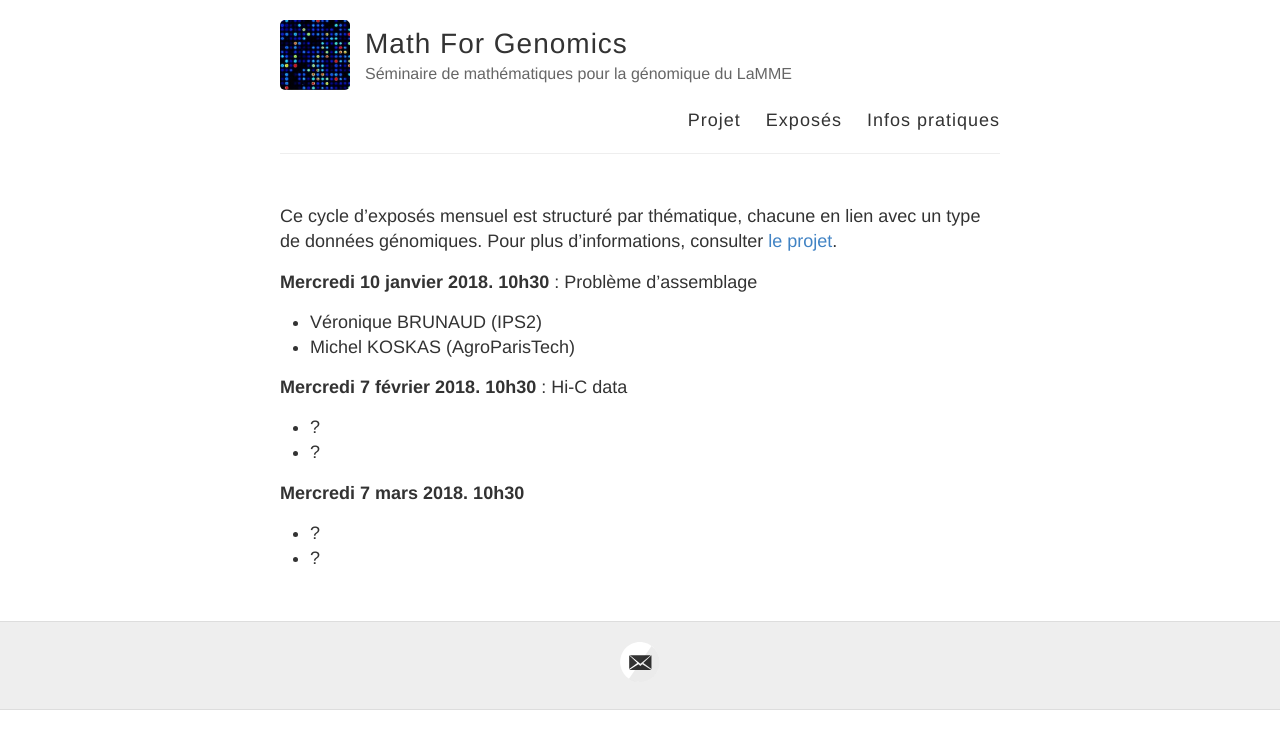
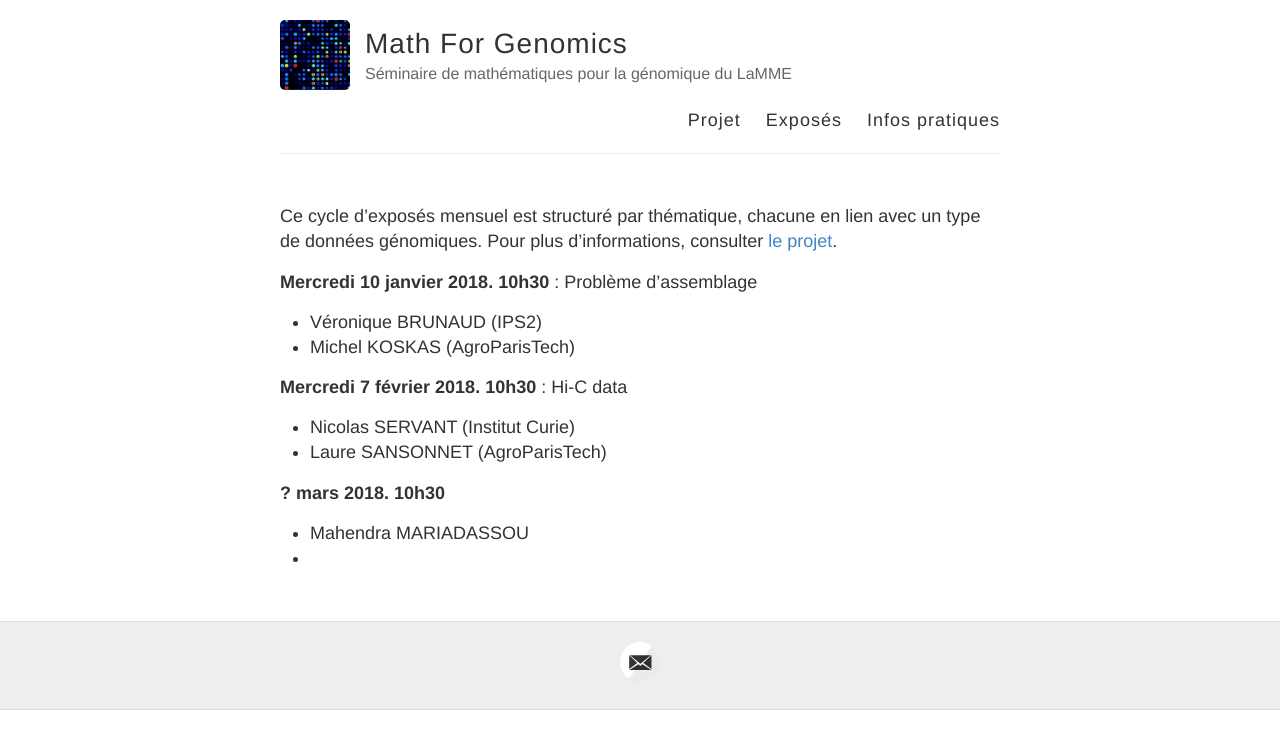
Before and after one commit to MathForGenomics/MathForGenomics.github.io, a Jekyll site: the page built from exposes.md, in a window 1280 px wide. Shown: the top 749 px of the page. Built offline with Jekyll 4.4.1, drawn with Linux system fonts in a browser that asks for light colours.

Commit message:
Update exposes.md

```diff
--- a/exposes.md
+++ b/exposes.md
@@ -11,9 +11,9 @@ Ce cycle d’exposés mensuel est structuré par thématique, chacune en lien av
 - Michel KOSKAS (AgroParisTech)
 
 **Mercredi 7 février 2018. 10h30** : Hi-C data
-- ?
-- ?
+- Nicolas SERVANT (Institut Curie)
+- Laure SANSONNET (AgroParisTech)
 
-**Mercredi 7 mars 2018. 10h30**
-- ?
-- ?
+**? mars 2018. 10h30**
+- Mahendra MARIADASSOU
+-
```
